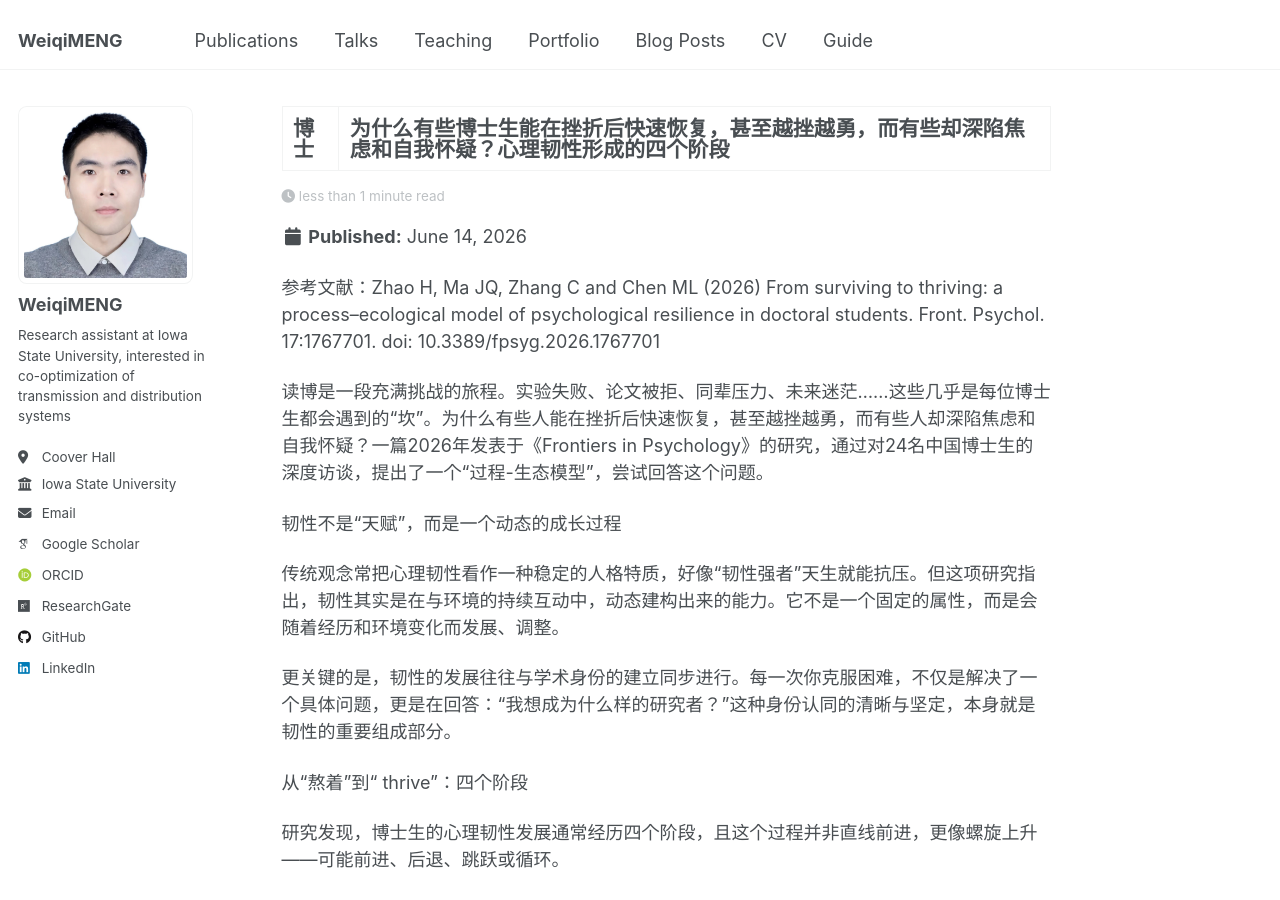
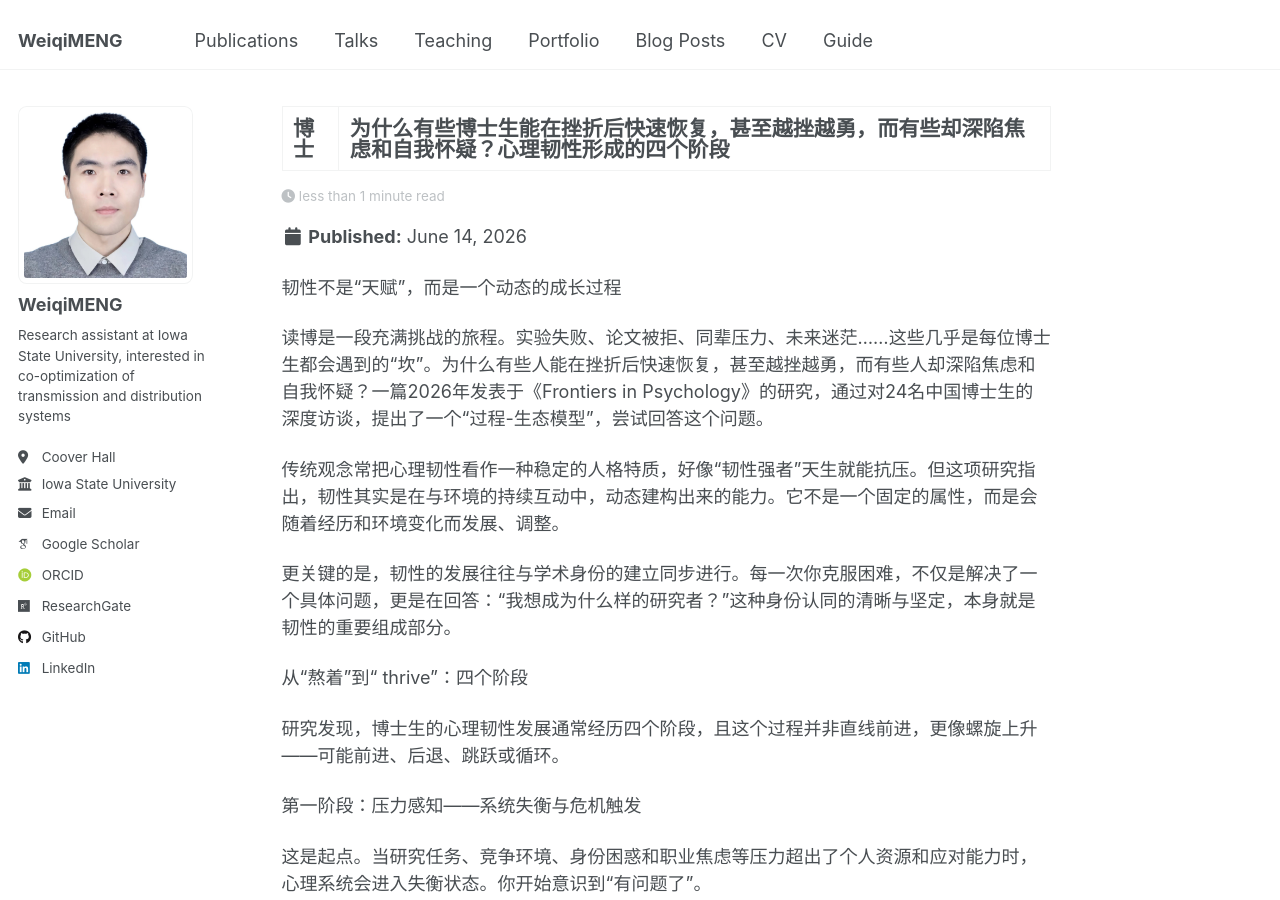
Before and after one commit to mengweiqi7/mengweiqi7.github.io, a Jekyll site: the page built from _posts/2012-08-14-blog-post-8.md, in a window 1280 px wide and 900 px high. Built offline with Jekyll 4.4.1, drawn with Linux system fonts in a browser that asks for light colours; some web fonts are replaced; some of the changed text lies outside the part shown.

Commit message:
Update and rename 2012-08-14-blog-post-1.md to 2012-08-14-blog-post-8.md

```diff
--- a/_posts/2012-08-14-blog-post-1.md
+++ b/_posts/2012-08-14-blog-post-8.md
@@ -7,12 +7,9 @@ tags:
   - PhD
   - Philosophy
 ---
-
-参考文献：Zhao H, Ma JQ, Zhang C and Chen ML (2026) From surviving to thriving: a process–ecological model of psychological resilience in doctoral students. Front. Psychol. 17:1767701. doi: 10.3389/fpsyg.2026.1767701
+韧性不是“天赋”，而是一个动态的成长过程
 
 读博是一段充满挑战的旅程。实验失败、论文被拒、同辈压力、未来迷茫……这些几乎是每位博士生都会遇到的“坎”。为什么有些人能在挫折后快速恢复，甚至越挫越勇，而有些人却深陷焦虑和自我怀疑？一篇2026年发表于《Frontiers in Psychology》的研究，通过对24名中国博士生的深度访谈，提出了一个“过程-生态模型”，尝试回答这个问题。
-
-韧性不是“天赋”，而是一个动态的成长过程
 
 传统观念常把心理韧性看作一种稳定的人格特质，好像“韧性强者”天生就能抗压。但这项研究指出，韧性其实是在与环境的持续互动中，动态建构出来的能力。它不是一个固定的属性，而是会随着经历和环境变化而发展、调整。
 
```
Also changed, not shown: other parts of _posts/2012-08-14-blog-post-8.md (+1 -1 lines).
